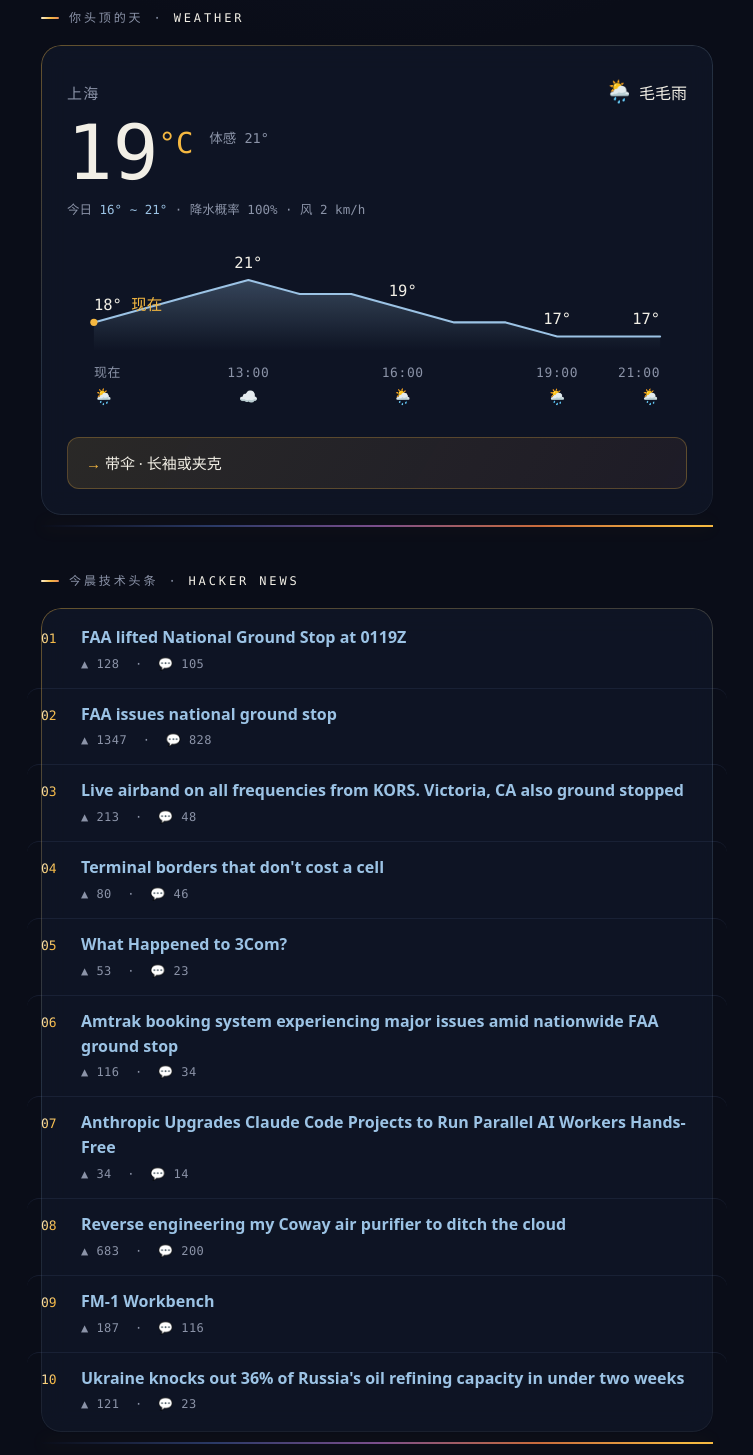
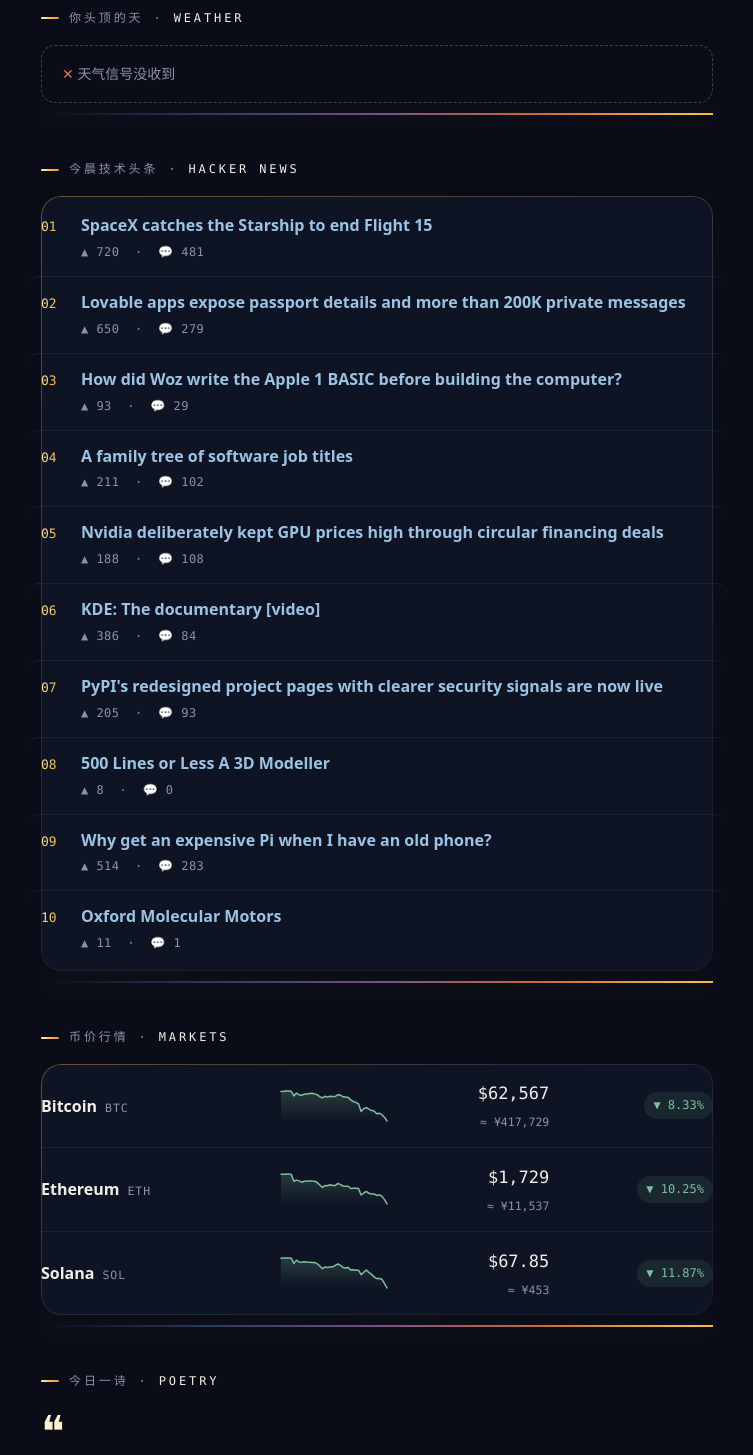
Before and after one commit to szwnba/cyber-morning, a plain HTML site: page docs/index.html in a window 1280 px wide. Shown: the part 720-2175 px from the top of the page, without its empty margins (263-1016 px from the left). Drawn offline with Linux system fonts and the light colour scheme.

Commit message:
📰 早安日报 2026-11-15

```diff
--- a/docs/index.html
+++ b/docs/index.html
@@ -5,7 +5,7 @@
 <meta name="viewport" content="width=device-width, initial-scale=1">
 <meta name="color-scheme" content="dark">
 <meta name="theme-color" content="#0a0d18">
-<title>赛博早安 · 2026年11月14日星期六</title>
+<title>赛博早安 · 2026年11月15日星期日</title>
 <style>
 :root {
   --night: #0a0d18; --card: rgba(19, 26, 44, .62); --line: #232c44;
@@ -198,90 +198,55 @@ footer .cols a { color: var(--ice); }
 <figure class="hero" style="background:linear-gradient(180deg,#0a0d18,#2b3a67 60%,#c86b3c)">
         <span class="brand">赛博早安 · CYBER MORNING</span>
         <figcaption class="hero-cap">
-          <p class="hero-date"><span class="diamond">◈</span> 2026年11月14日星期六 <span class="pct">· 第 318 天 / 365 · 已过 87%</span></p>
+          <p class="hero-date"><span class="diamond">◈</span> 2026年11月15日星期日 <span class="pct">· 第 319 天 / 365 · 已过 87%</span></p>
           <h1>早安</h1>
         </figcaption>
       </figure>
       <div class="apod-note"><p class="expl">今天的宇宙图信号弱,先看看窗外的天。</p></div>
 <div class="spectrum" role="presentation"></div>
 <main>
-<section><p class="eyebrow">你头顶的天 · <b>WEATHER</b></p><div class="card">
-      <div class="wx-head">
-        <span class="wx-city">上海</span>
-        <span class="wx-desc"><span class="icon">🌦️</span>毛毛雨</span>
-      </div>
-      <div class="wx-main">
-        <span class="wx-temp">19<sup>°C</sup></span>
-        <span class="wx-feels">体感 21°</span>
-      </div>
-      <p class="wx-sub">今日 <i>16° ~ 21°</i> · 降水概率 100% · 风 2 km/h</p>
-      <svg class="hours" viewBox="0 0 600 172" role="img" aria-label="未来12小时温度曲线">
-    <defs><linearGradient id="hg" x1="0" y1="0" x2="0" y2="1">
-      <stop offset="0" stop-color="#9cc3e5" stop-opacity=".28"/><stop offset="1" stop-color="#9cc3e5" stop-opacity="0"/>
-    </linearGradient></defs>
-    <path d="M26,108 L26.0,80.7 L75.8,67.0 L125.6,53.3 L175.5,39.7 L225.3,53.3 L275.1,53.3 L324.9,67.0 L374.7,80.7 L424.5,80.7 L474.4,94.3 L524.2,94.3 L574.0,94.3 L574,108 Z" fill="url(#hg)"/>
-    <polyline points="26.0,80.7 75.8,67.0 125.6,53.3 175.5,39.7 225.3,53.3 275.1,53.3 324.9,67.0 374.7,80.7 424.5,80.7 474.4,94.3 524.2,94.3 574.0,94.3" fill="none" stroke="#9cc3e5" stroke-width="2" stroke-linecap="round" stroke-linejoin="round"/>
-    <circle cx="26" cy="80.66666666666667" r="3.5" fill="#f5b841"/>
-
-    <text x="26" y="68.66666666666667" text-anchor="start" class="cv">18° <tspan fill="#f5b841">现在</tspan></text>
-    <text x="26" y="134" text-anchor="start" class="cl">现在</text>
-    <text x="26" y="158" text-anchor="start" class="ce">🌦️</text>
-    <text x="175.45454545454547" y="27.666666666666657" text-anchor="middle" class="cv">21°</text>
-    <text x="175.45454545454547" y="134" text-anchor="middle" class="cl">13:00</text>
-    <text x="175.45454545454547" y="158" text-anchor="middle" class="ce">☁️</text>
-    <text x="324.90909090909093" y="55" text-anchor="middle" class="cv">19°</text>
-    <text x="324.90909090909093" y="134" text-anchor="middle" class="cl">16:00</text>
-    <text x="324.90909090909093" y="158" text-anchor="middle" class="ce">🌦️</text>
-    <text x="474.3636363636364" y="82.33333333333333" text-anchor="middle" class="cv">17°</text>
-    <text x="474.3636363636364" y="134" text-anchor="middle" class="cl">19:00</text>
-    <text x="474.3636363636364" y="158" text-anchor="middle" class="ce">🌦️</text>
-    <text x="574" y="82.33333333333333" text-anchor="end" class="cv">17°</text>
-    <text x="574" y="134" text-anchor="end" class="cl">21:00</text>
-    <text x="574" y="158" text-anchor="end" class="ce">🌦️</text>
-  </svg>
-      <p class="advice">带伞 · 长袖或夹克</p>
-    </div></section>
+<section><p class="eyebrow">你头顶的天 · <b>WEATHER</b></p><p class="miss">天气信号没收到</p></section>
 <div class="spectrum" role="presentation"></div>
 <section><p class="eyebrow">今晨技术头条 · <b>HACKER NEWS</b></p><ol class="card news">
       <li><div>
-        <p class="t"><a href="https://www.fly.faa.gov/adv/adv_otherdis?adv_date=11142026&amp;advn=5" target="_blank" rel="noopener">FAA lifted National Ground Stop at 0119Z</a></p>
-        <p class="m">▲ 128 &nbsp;·&nbsp; 💬 105</p>
+        <p class="t"><a href="https://www.spacex.com/launches/starship-flight-15" target="_blank" rel="noopener">SpaceX catches the Starship to end Flight 15</a></p>
+        <p class="m">▲ 720 &nbsp;·&nbsp; 💬 481</p>
       </div></li>
 <li><div>
-        <p class="t"><a href="https://www.nbcnews.com/news/us-news/faa-orders-nationwide-ground-stop-departing-flights-reasons-safety-rcna609247" target="_blank" rel="noopener">FAA issues national ground stop</a></p>
-        <p class="m">▲ 1347 &nbsp;·&nbsp; 💬 828</p>
+        <p class="t"><a href="https://www.crissyfield.de/research/lovable-en/" target="_blank" rel="noopener">Lovable apps expose passport details and more than 200K private messages</a></p>
+        <p class="m">▲ 650 &nbsp;·&nbsp; 💬 279</p>
       </div></li>
 <li><div>
-        <p class="t"><a href="https://orcasairband.com/" target="_blank" rel="noopener">Live airband on all frequencies from KORS. Victoria, CA also ground stopped</a></p>
-        <p class="m">▲ 213 &nbsp;·&nbsp; 💬 48</p>
+        <p class="t"><a href="https://retrocomputing.stackexchange.com/questions/17957" target="_blank" rel="noopener">How did Woz write the Apple 1 BASIC before building the computer?</a></p>
+        <p class="m">▲ 93 &nbsp;·&nbsp; 💬 29</p>
       </div></li>
 <li><div>
-        <p class="t"><a href="https://www.joshka.net/cell-borders/" target="_blank" rel="noopener">Terminal borders that don&#39;t cost a cell</a></p>
-        <p class="m">▲ 80 &nbsp;·&nbsp; 💬 46</p>
+        <p class="t"><a href="https://zwischenzugs.com/2026/11/03/a-family-tree-of-software-job-titles/" target="_blank" rel="noopener">A family tree of software job titles</a></p>
+        <p class="m">▲ 211 &nbsp;·&nbsp; 💬 102</p>
       </div></li>
 <li><div>
-        <p class="t"><a href="https://dfarq.homeip.net/what-happened-to-3com/" target="_blank" rel="noopener">What Happened to 3Com?</a></p>
-        <p class="m">▲ 53 &nbsp;·&nbsp; 💬 23</p>
+        <p class="t"><a href="https://www.techspot.com/news/114558-nvidia-deliberately-kept-gpu-prices-high-through-circular.html" target="_blank" rel="noopener">Nvidia deliberately kept GPU prices high through circular financing deals</a></p>
+        <p class="m">▲ 188 &nbsp;·&nbsp; 💬 108</p>
       </div></li>
 <li><div>
-        <p class="t"><a href="https://www.fox5dc.com/news/amtrak-outage-ticket-booking-faa-ground-stop-november-13-2026" target="_blank" rel="noopener">Amtrak booking system experiencing major issues amid nationwide FAA ground stop</a></p>
-        <p class="m">▲ 116 &nbsp;·&nbsp; 💬 34</p>
+        <p class="t"><a href="https://tube.kockatoo.org/w/fFinNHfanLT7aBEb2B8y4c" target="_blank" rel="noopener">KDE: The documentary [video]</a></p>
+        <p class="m">▲ 386 &nbsp;·&nbsp; 💬 84</p>
       </div></li>
 <li><div>
-        <p class="t"><a href="https://alphasignal.ai/news/anthropic-upgrades-claude-code-projects-to-run-parallel-ai-workers-hands-free" target="_blank" rel="noopener">Anthropic Upgrades Claude Code Projects to Run Parallel AI Workers Hands-Free</a></p>
-        <p class="m">▲ 34 &nbsp;·&nbsp; 💬 14</p>
+        <p class="t"><a href="https://blog.pypi.org/posts/2026-11-06-ui-updates-complete/" target="_blank" rel="noopener">PyPI&#39;s redesigned project pages with clearer security signals are now live</a></p>
+        <p class="m">▲ 205 &nbsp;·&nbsp; 💬 93</p>
       </div></li>
 <li><div>
-        <p class="t"><a href="https://scottjg.com/posts/2026-11-11-reverse-engineering-my-coway-air-purifier-to-ditch-the-cloud/" target="_blank" rel="noopener">Reverse engineering my Coway air purifier to ditch the cloud</a></p>
-        <p class="m">▲ 683 &nbsp;·&nbsp; 💬 200</p>
+        <p class="t"><a href="https://aosabook.org/en/500L/a-3d-modeller.html" target="_blank" rel="noopener">500 Lines or Less A 3D Modeller</a></p>
+        <p class="m">▲ 8 &nbsp;·&nbsp; 💬 0</p>
       </div></li>
 <li><div>
-        <p class="t"><a href="https://open.m-vave.com/fm1-workbench" target="_blank" rel="noopener">FM-1 Workbench</a></p>
-        <p class="m">▲ 187 &nbsp;·&nbsp; 💬 116</p>
+        <p class="t"><a href="https://so.long.thanks.fish/why-pi-when-i-have-an-old-phone/" target="_blank" rel="noopener">Why get an expensive Pi when I have an old phone?</a></p>
+        <p class="m">▲ 514 &nbsp;·&nbsp; 💬 283</p>
       </div></li>
 <li><div>
-        <p class="t"><a href="https://english.nv.ua/nation/thirteen-day-drone-blitz-paralyzes-36-of-moscow-s-oil-50658616.html" target="_blank" rel="noopener">Ukraine knocks out 36% of Russia&#39;s oil refining capacity in under two weeks</a></p>
-        <p class="m">▲ 121 &nbsp;·&nbsp; 💬 23</p>
+        <p class="t"><a href="https://www.physics.ox.ac.uk/research/group/oxford-molecular-motors/research/bacterial-flagellar-motor" target="_blank" rel="noopener">Oxford Molecular Motors</a></p>
+        <p class="m">▲ 11 &nbsp;·&nbsp; 💬 1</p>
       </div></li>
     </ol></section>
 <div class="spectrum" role="presentation"></div>
@@ -292,11 +257,11 @@ footer .cols a { color: var(--ice); }
     <defs><linearGradient id="sg0" x1="0" y1="0" x2="0" y2="1">
       <stop offset="0" stop-color="#7fbf9e" stop-opacity=".22"/><stop offset="1" stop-color="#7fbf9e" stop-opacity="0"/>
     </linearGradient></defs>
-    <polygon points="2,32 2.0,2.0 4.6,2.1 7.2,2.0 9.8,2.4 12.3,2.8 14.9,3.2 17.5,3.2 20.1,3.0 22.7,2.5 25.3,2.5 27.9,3.1 30.4,9.6 33.0,5.4 35.6,7.9 38.2,8.7 40.8,7.0 43.4,6.8 46.0,5.9 48.5,5.7 51.1,6.7 53.7,7.8 56.3,10.6 58.9,12.5 61.5,10.3 64.0,11.3 66.6,10.1 69.2,10.6 71.8,10.5 74.4,7.8 77.0,8.3 79.6,11.0 82.1,11.3 84.7,11.7 87.3,15.5 89.9,17.7 92.5,19.0 95.1,21.3 97.7,32.0 100.2,28.3 102.8,26.5 105.4,28.9 108.0,31.0 108,32" fill="url(#sg0)"/>
-    <polyline points="2.0,2.0 4.6,2.1 7.2,2.0 9.8,2.4 12.3,2.8 14.9,3.2 17.5,3.2 20.1,3.0 22.7,2.5 25.3,2.5 27.9,3.1 30.4,9.6 33.0,5.4 35.6,7.9 38.2,8.7 40.8,7.0 43.4,6.8 46.0,5.9 48.5,5.7 51.1,6.7 53.7,7.8 56.3,10.6 58.9,12.5 61.5,10.3 64.0,11.3 66.6,10.1 69.2,10.6 71.8,10.5 74.4,7.8 77.0,8.3 79.6,11.0 82.1,11.3 84.7,11.7 87.3,15.5 89.9,17.7 92.5,19.0 95.1,21.3 97.7,32.0 100.2,28.3 102.8,26.5 105.4,28.9 108.0,31.0" fill="none" stroke="#7fbf9e" stroke-width="1.5" stroke-linecap="round" stroke-linejoin="round"/>
+    <polygon points="2,32 2.0,2.5 4.6,2.3 7.2,2.0 9.8,2.0 12.3,2.4 14.9,6.9 17.5,4.0 20.1,5.8 22.7,6.3 25.3,5.1 27.9,4.9 30.4,4.4 33.0,4.2 35.6,4.9 38.2,5.7 40.8,7.6 43.4,8.9 46.0,7.3 48.5,8.1 51.1,7.2 53.7,7.6 56.3,7.5 58.9,5.7 61.5,6.0 64.0,7.8 66.6,8.1 69.2,8.4 71.8,10.9 74.4,12.5 77.0,13.4 79.6,15.0 82.1,22.4 84.7,19.8 87.3,18.6 89.9,20.2 92.5,21.6 95.1,21.9 97.7,24.7 100.2,24.2 102.8,25.7 105.4,28.2 108.0,32.0 108,32" fill="url(#sg0)"/>
+    <polyline points="2.0,2.5 4.6,2.3 7.2,2.0 9.8,2.0 12.3,2.4 14.9,6.9 17.5,4.0 20.1,5.8 22.7,6.3 25.3,5.1 27.9,4.9 30.4,4.4 33.0,4.2 35.6,4.9 38.2,5.7 40.8,7.6 43.4,8.9 46.0,7.3 48.5,8.1 51.1,7.2 53.7,7.6 56.3,7.5 58.9,5.7 61.5,6.0 64.0,7.8 66.6,8.1 69.2,8.4 71.8,10.9 74.4,12.5 77.0,13.4 79.6,15.0 82.1,22.4 84.7,19.8 87.3,18.6 89.9,20.2 92.5,21.6 95.1,21.9 97.7,24.7 100.2,24.2 102.8,25.7 105.4,28.2 108.0,32.0" fill="none" stroke="#7fbf9e" stroke-width="1.5" stroke-linecap="round" stroke-linejoin="round"/>
   </svg></td>
-        <td class="coin-price">$67,220<span class="coin-cny">≈ ¥448,509</span></td>
-        <td class="chg down"><span>▼ 4.71%</span></td>
+        <td class="coin-price">$62,567<span class="coin-cny">≈ ¥417,729</span></td>
+        <td class="chg down"><span>▼ 8.33%</span></td>
       </tr>
 <tr>
         <td><span class="coin-name">Ethereum</span><span class="coin-symbol">ETH</span></td>
@@ -304,11 +269,11 @@ footer .cols a { color: var(--ice); }
     <defs><linearGradient id="sg1" x1="0" y1="0" x2="0" y2="1">
       <stop offset="0" stop-color="#7fbf9e" stop-opacity=".22"/><stop offset="1" stop-color="#7fbf9e" stop-opacity="0"/>
     </linearGradient></defs>
-    <polygon points="2,32 2.0,2.2 4.6,2.0 7.2,2.3 9.8,2.3 12.3,3.1 14.9,3.5 17.5,3.3 20.1,3.3 22.7,3.1 25.3,3.1 27.9,3.6 30.4,13.1 33.0,11.4 35.6,12.6 38.2,14.4 40.8,13.0 43.4,12.9 46.0,12.6 48.5,12.9 51.1,13.0 53.7,14.8 56.3,18.2 58.9,21.6 61.5,19.0 64.0,19.3 66.6,17.8 69.2,18.9 71.8,19.0 74.4,16.0 77.0,17.8 79.6,19.6 82.1,20.0 84.7,20.0 87.3,23.0 89.9,22.6 92.5,22.6 95.1,23.0 97.7,32.0 100.2,29.3 102.8,27.0 105.4,29.6 108.0,30.4 108,32" fill="url(#sg1)"/>
-    <polyline points="2.0,2.2 4.6,2.0 7.2,2.3 9.8,2.3 12.3,3.1 14.9,3.5 17.5,3.3 20.1,3.3 22.7,3.1 25.3,3.1 27.9,3.6 30.4,13.1 33.0,11.4 35.6,12.6 38.2,14.4 40.8,13.0 43.4,12.9 46.0,12.6 48.5,12.9 51.1,13.0 53.7,14.8 56.3,18.2 58.9,21.6 61.5,19.0 64.0,19.3 66.6,17.8 69.2,18.9 71.8,19.0 74.4,16.0 77.0,17.8 79.6,19.6 82.1,20.0 84.7,20.0 87.3,23.0 89.9,22.6 92.5,22.6 95.1,23.0 97.7,32.0 100.2,29.3 102.8,27.0 105.4,29.6 108.0,30.4" fill="none" stroke="#7fbf9e" stroke-width="1.5" stroke-linecap="round" stroke-linejoin="round"/>
+    <polygon points="2,32 2.0,2.2 4.6,2.2 7.2,2.0 9.8,2.0 12.3,2.4 14.9,9.3 17.5,8.1 20.1,8.9 22.7,10.2 25.3,9.2 27.9,9.1 30.4,8.9 33.0,9.1 35.6,9.2 38.2,10.5 40.8,13.0 43.4,15.4 46.0,13.6 48.5,13.8 51.1,12.7 53.7,13.5 56.3,13.6 58.9,11.4 61.5,12.7 64.0,14.0 66.6,14.3 69.2,14.3 71.8,16.5 74.4,16.2 77.0,16.2 79.6,16.5 82.1,23.0 84.7,21.0 87.3,19.4 89.9,21.3 92.5,21.9 95.1,21.9 97.7,23.4 100.2,22.8 102.8,24.1 105.4,27.4 108.0,32.0 108,32" fill="url(#sg1)"/>
+    <polyline points="2.0,2.2 4.6,2.2 7.2,2.0 9.8,2.0 12.3,2.4 14.9,9.3 17.5,8.1 20.1,8.9 22.7,10.2 25.3,9.2 27.9,9.1 30.4,8.9 33.0,9.1 35.6,9.2 38.2,10.5 40.8,13.0 43.4,15.4 46.0,13.6 48.5,13.8 51.1,12.7 53.7,13.5 56.3,13.6 58.9,11.4 61.5,12.7 64.0,14.0 66.6,14.3 69.2,14.3 71.8,16.5 74.4,16.2 77.0,16.2 79.6,16.5 82.1,23.0 84.7,21.0 87.3,19.4 89.9,21.3 92.5,21.9 95.1,21.9 97.7,23.4 100.2,22.8 102.8,24.1 105.4,27.4 108.0,32.0" fill="none" stroke="#7fbf9e" stroke-width="1.5" stroke-linecap="round" stroke-linejoin="round"/>
   </svg></td>
-        <td class="coin-price">$1,890<span class="coin-cny">≈ ¥12,634</span></td>
-        <td class="chg down"><span>▼ 5.55%</span></td>
+        <td class="coin-price">$1,729<span class="coin-cny">≈ ¥11,537</span></td>
+        <td class="chg down"><span>▼ 10.25%</span></td>
       </tr>
 <tr>
         <td><span class="coin-name">Solana</span><span class="coin-symbol">SOL</span></td>
@@ -316,20 +281,20 @@ footer .cols a { color: var(--ice); }
     <defs><linearGradient id="sg2" x1="0" y1="0" x2="0" y2="1">
       <stop offset="0" stop-color="#7fbf9e" stop-opacity=".22"/><stop offset="1" stop-color="#7fbf9e" stop-opacity="0"/>
     </linearGradient></defs>
-    <polygon points="2,32 2.0,2.0 4.6,2.7 7.2,3.3 9.8,3.4 12.3,4.0 14.9,5.3 17.5,5.7 20.1,5.5 22.7,5.3 25.3,5.3 27.9,5.6 30.4,13.9 33.0,8.9 35.6,11.7 38.2,12.3 40.8,11.5 43.4,11.8 46.0,12.3 48.5,12.7 51.1,12.7 53.7,14.4 56.3,18.0 58.9,22.5 61.5,19.9 64.0,20.4 66.6,19.9 69.2,19.4 71.8,17.0 74.4,15.0 77.0,17.0 79.6,20.6 82.1,21.2 84.7,20.6 87.3,24.8 89.9,24.2 92.5,24.9 95.1,25.1 97.7,32.0 100.2,28.3 102.8,24.6 105.4,28.5 108.0,31.6 108,32" fill="url(#sg2)"/>
-    <polyline points="2.0,2.0 4.6,2.7 7.2,3.3 9.8,3.4 12.3,4.0 14.9,5.3 17.5,5.7 20.1,5.5 22.7,5.3 25.3,5.3 27.9,5.6 30.4,13.9 33.0,8.9 35.6,11.7 38.2,12.3 40.8,11.5 43.4,11.8 46.0,12.3 48.5,12.7 51.1,12.7 53.7,14.4 56.3,18.0 58.9,22.5 61.5,19.9 64.0,20.4 66.6,19.9 69.2,19.4 71.8,17.0 74.4,15.0 77.0,17.0 79.6,20.6 82.1,21.2 84.7,20.6 87.3,24.8 89.9,24.2 92.5,24.9 95.1,25.1 97.7,32.0 100.2,28.3 102.8,24.6 105.4,28.5 108.0,31.6" fill="none" stroke="#7fbf9e" stroke-width="1.5" stroke-linecap="round" stroke-linejoin="round"/>
+    <polygon points="2,32 2.0,2.2 4.6,2.1 7.2,2.0 9.8,2.0 12.3,2.2 14.9,7.4 17.5,4.2 20.1,6.0 22.7,6.3 25.3,5.8 27.9,6.1 30.4,6.3 33.0,6.6 35.6,6.6 38.2,7.7 40.8,9.9 43.4,12.7 46.0,11.1 48.5,11.4 51.1,11.1 53.7,10.8 56.3,9.3 58.9,8.0 61.5,9.3 64.0,11.5 66.6,11.9 69.2,11.5 71.8,14.1 74.4,13.8 77.0,14.2 79.6,14.3 82.1,18.6 84.7,16.3 87.3,14.0 89.9,16.4 92.5,18.4 95.1,20.9 97.7,22.6 100.2,22.6 102.8,23.2 105.4,27.4 108.0,32.0 108,32" fill="url(#sg2)"/>
+    <polyline points="2.0,2.2 4.6,2.1 7.2,2.0 9.8,2.0 12.3,2.2 14.9,7.4 17.5,4.2 20.1,6.0 22.7,6.3 25.3,5.8 27.9,6.1 30.4,6.3 33.0,6.6 35.6,6.6 38.2,7.7 40.8,9.9 43.4,12.7 46.0,11.1 48.5,11.4 51.1,11.1 53.7,10.8 56.3,9.3 58.9,8.0 61.5,9.3 64.0,11.5 66.6,11.9 69.2,11.5 71.8,14.1 74.4,13.8 77.0,14.2 79.6,14.3 82.1,18.6 84.7,16.3 87.3,14.0 89.9,16.4 92.5,18.4 95.1,20.9 97.7,22.6 100.2,22.6 102.8,23.2 105.4,27.4 108.0,32.0" fill="none" stroke="#7fbf9e" stroke-width="1.5" stroke-linecap="round" stroke-linejoin="round"/>
   </svg></td>
-        <td class="coin-price">$75.35<span class="coin-cny">≈ ¥504</span></td>
-        <td class="chg down"><span>▼ 6.70%</span></td>
+        <td class="coin-price">$67.85<span class="coin-cny">≈ ¥453</span></td>
+        <td class="chg down"><span>▼ 11.87%</span></td>
       </tr>
     </table></section>
 <div class="spectrum" role="presentation"></div>
 <section><p class="eyebrow">今日一诗 · <b>POETRY</b></p><div class="poem">
       <p class="orn">❝</p>
       <blockquote>
-        1<br><br>Ye heavenly spirits, whose ashy cinders lie<br>Under deep ruins, with huge walls opprest,
+        &quot;Nimium ne crede colori.&quot;--Virgil,<br><br>ECLOGUE THE FIRST.<br>
       </blockquote>
-      <p class="by">Edmund Spenser,《Ruins of Rome, by Bellay》</p>
+      <p class="by">George Gordon, Lord Byron,《The Blues: A Literary Eclogue》</p>
     </div></section>
 </main>
 <footer>
@@ -347,7 +312,7 @@ footer .cols a { color: var(--ice); }
   <p class="cols">
     赛博早安 · 一份自动生成的晨报<br>
     信号来源:NASA APOD / Open-Meteo / HackerNews / CoinGecko / PoetryDB<br>
-    生成于 2026/11/14 10:33(北京时间)
+    生成于 2026/11/15 10:01(北京时间)
   </p>
 </footer>
 </body>
```
